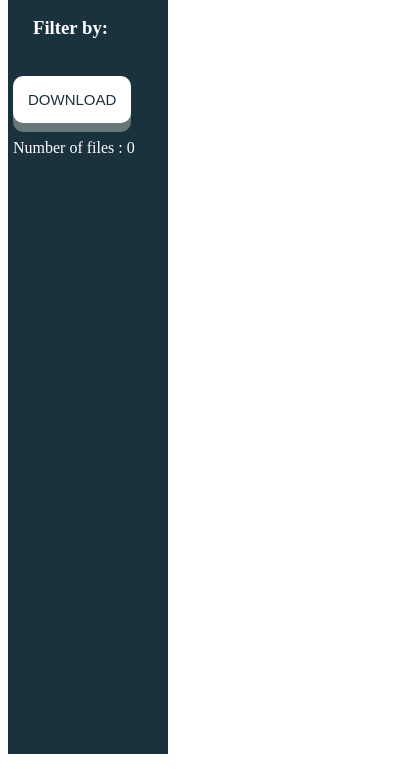
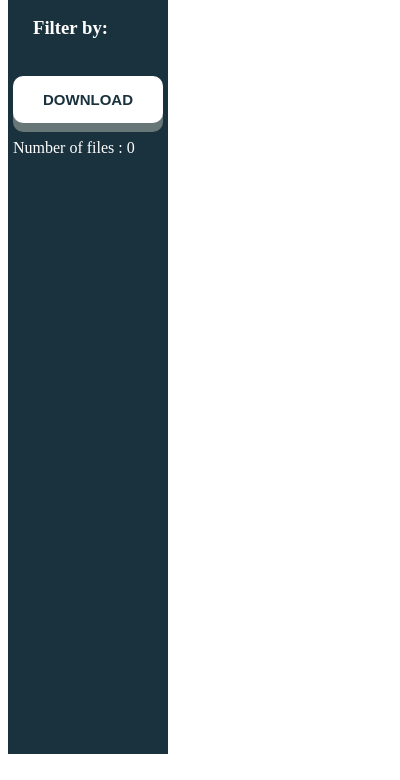
Before and after one commit to Lam-Steven/moodle-helper, a browser extension: page src/popup.html in a window 400 px wide. Shown: the part 64-844 px from the top of the page. Drawn offline with Linux system fonts and the light colour scheme.

Commit message:
Enlarge download button

```diff
--- a/src/popup.css
+++ b/src/popup.css
@@ -26,8 +26,10 @@ body {
 }
 
 #download {
+    width: 150px;
     padding: 15px 15px;
     font-size: 15px;
+    font-weight: bolder;
     cursor: pointer;
     text-align: center;
     color: #1a323d;
```
